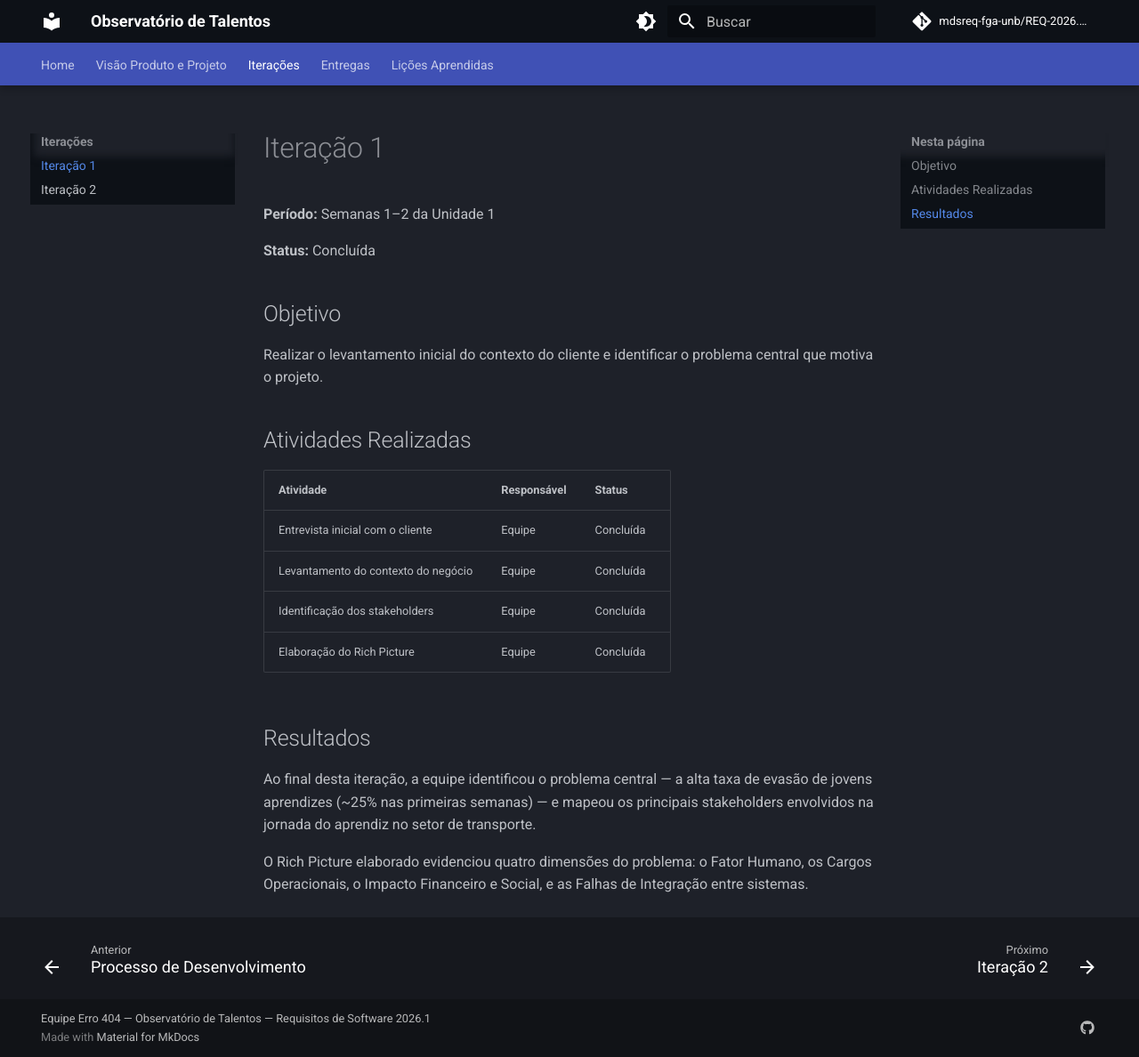
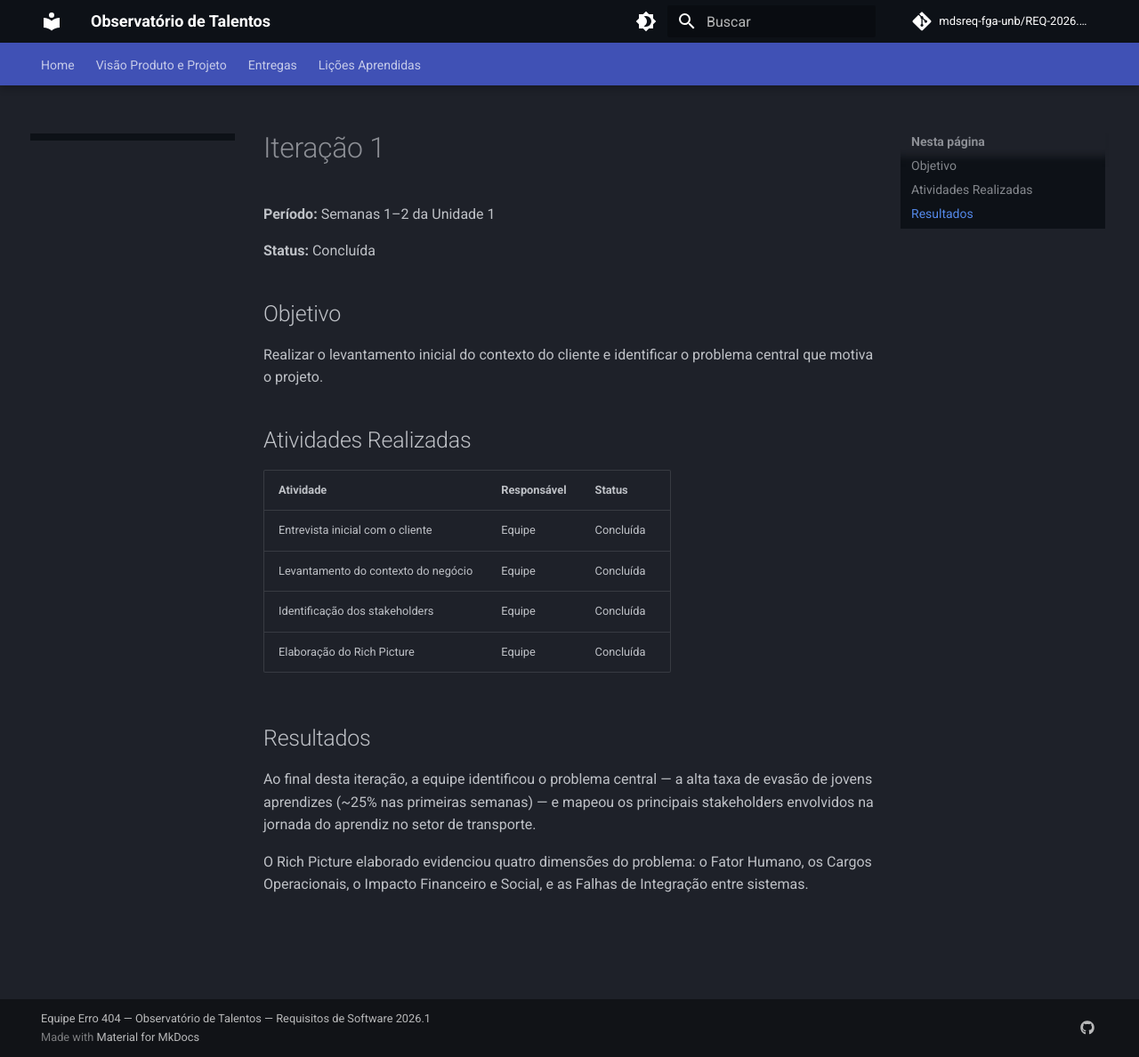
Before and after one commit to mdsreq-fga-unb/REQ-2026.1-T02-ObservatorioJovensTalentos, an MkDocs documentation site: the page built from docs/iteracoes/iteracao-1.md, in a window 1280 px wide and 1188 px high. Shown: the whole window at 89% size. Built offline with MkDocs 1.6.1 and Material for MkDocs 9.7.7, drawn with Linux system fonts in a browser that asks for light colours; comment, search, counter and statistics services are not loaded; some of the changed lines change nothing that is shown.

Commit message:
Atualização de rota para repo

```diff
--- a/mkdocs.yml
+++ b/mkdocs.yml
@@ -3,7 +3,7 @@
 site_author: Equipe Erro 404
 site_url: https://mdsreq-fga-unb.github.io/REQ-2026.1-T02-ObservatorioJovensTalentos/
 
-repo_url: https://mdsreq-fga-unb.github.io/REQ-2026.1-T02-ObservatorioJovensTalentos/
+repo_url: https://github.com/mdsreq-fga-unb/REQ-2026.1-T02-ObservatorioJovensTalentos
 repo_name: mdsreq-fga-unb/REQ-2026.1-T02-ObservatorioJovensTalentos
 edit_uri: edit/main/docs/
 
@@ -94,9 +94,9 @@
     #- DoR e DoD: backlog-produto/dor-dod.md
     #- Priorização: backlog-produto/priorizacao.md
 
-  - Iterações:
-    - Iteração 1: iteracoes/iteracao-1.md
-    - Iteração 2: iteracoes/iteracao-2.md
+  #- Iterações:
+    #- Iteração 1: iteracoes/iteracao-1.md
+    #- Iteração 2: iteracoes/iteracao-2.md
 
   - Entregas:
     - Unidade 1: entregas/unidade-1.md
```
